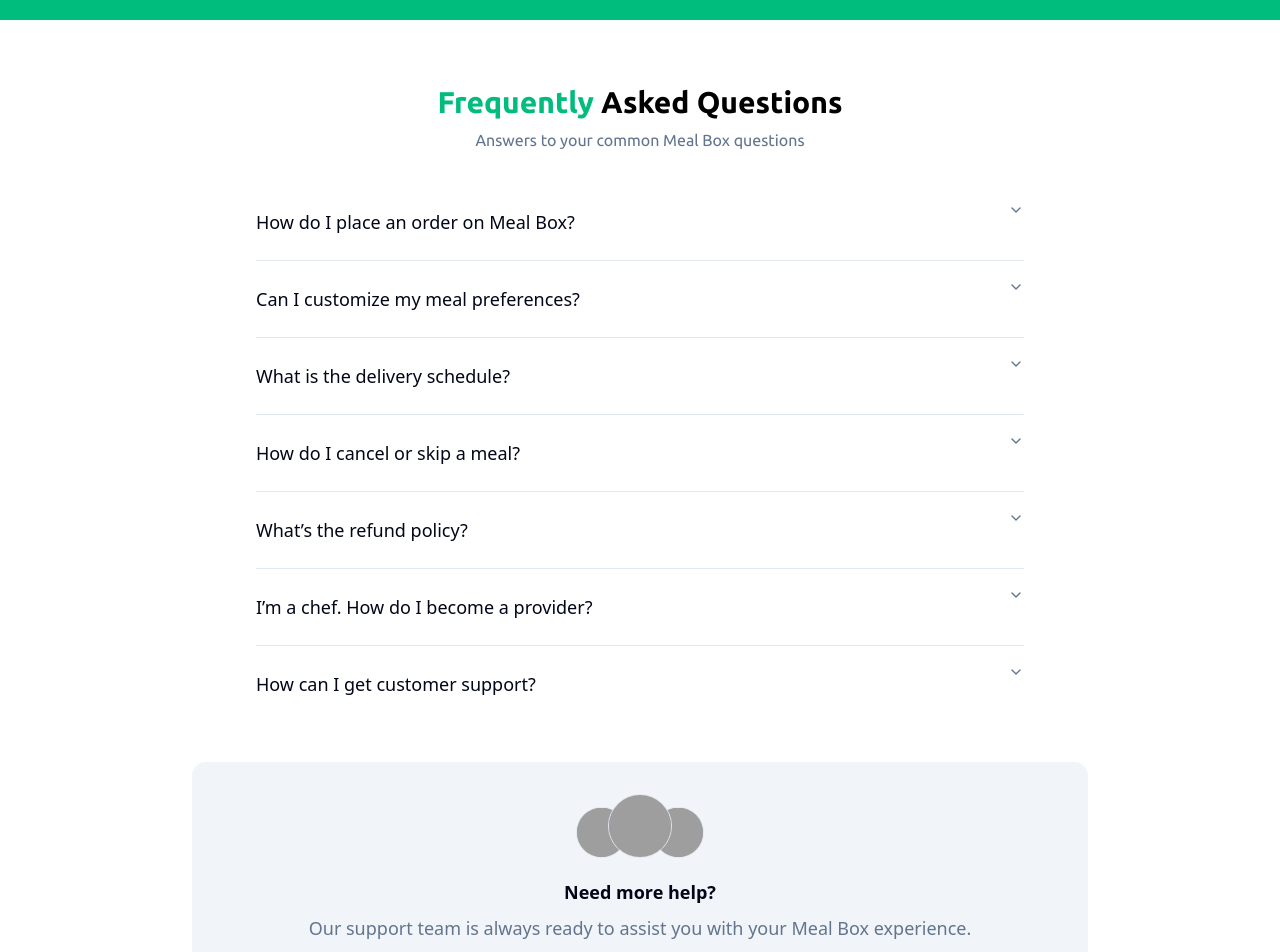
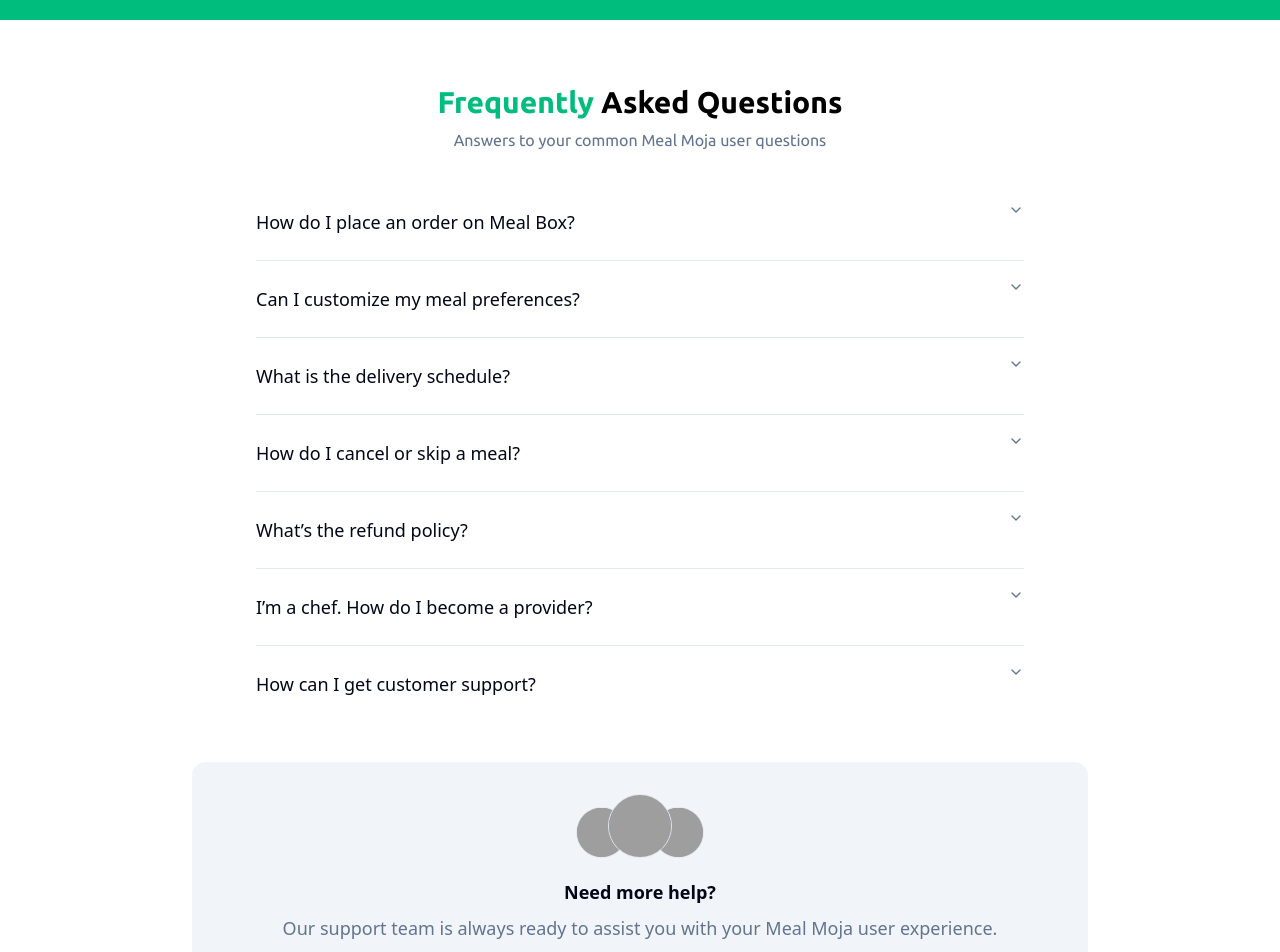
Before and after one commit to rahat-495/Meal-Shop-Client, a Next.js app: page / in a window 1280 px wide. Shown: the part 620-1572 px from the top of the page. Built offline with nearby package versions, Linux system fonts and the light colour scheme; grey boxes are pictures that could not be loaded.

Commit message:
home banner and faq added

```diff
--- /dev/null
+++ b/src/app/(dashboardLayout)/dashboard/admin/add-product/page.tsx
@@ -0,0 +1,7 @@
+const AddProductPage = () => {
+    return (
+        <div>AddProductPage</div>
+    );
+};
+
+export default AddProductPage;
--- a/src/app/layout.tsx
+++ b/src/app/layout.tsx
@@ -21,8 +21,8 @@
 });
 
 export const metadata: Metadata = {
-    title: "Create Next App",
-    description: "Generated by create next app",
+    title: "Meal Moja - Homepage",
+    description: "Meal Moja is your personalized meal planning and delivery solution. Choose meals based on your taste and schedule, and enjoy fresh, chef-prepared dishes delivered to your door.",
 };
 
 export default function RootLayout({
--- a/src/components/modules/home/faq/Faq.tsx
+++ b/src/components/modules/home/faq/Faq.tsx
@@ -24,7 +24,7 @@
                 <div className="mx-auto flex max-w-3xl flex-col text-left md:text-center">
                     <SectionHeading
                         title="Frequently Asked Questions"
-                        subtitle="Answers to your common Meal Box questions"
+                        subtitle="Answers to your common Meal Moja user questions"
                     />
                 </div>
 
@@ -69,7 +69,7 @@
                     </h3>
                     <p className="mb-8 max-w-3xl text-muted-foreground lg:text-lg">
                         Our support team is always ready to assist you with your
-                        Meal Box experience.
+                        Meal Moja user experience.
                     </p>
                     <div className="flex w-full flex-col justify-center gap-2 sm:flex-row">
                         <Button className="w-full sm:w-auto" asChild>
```
